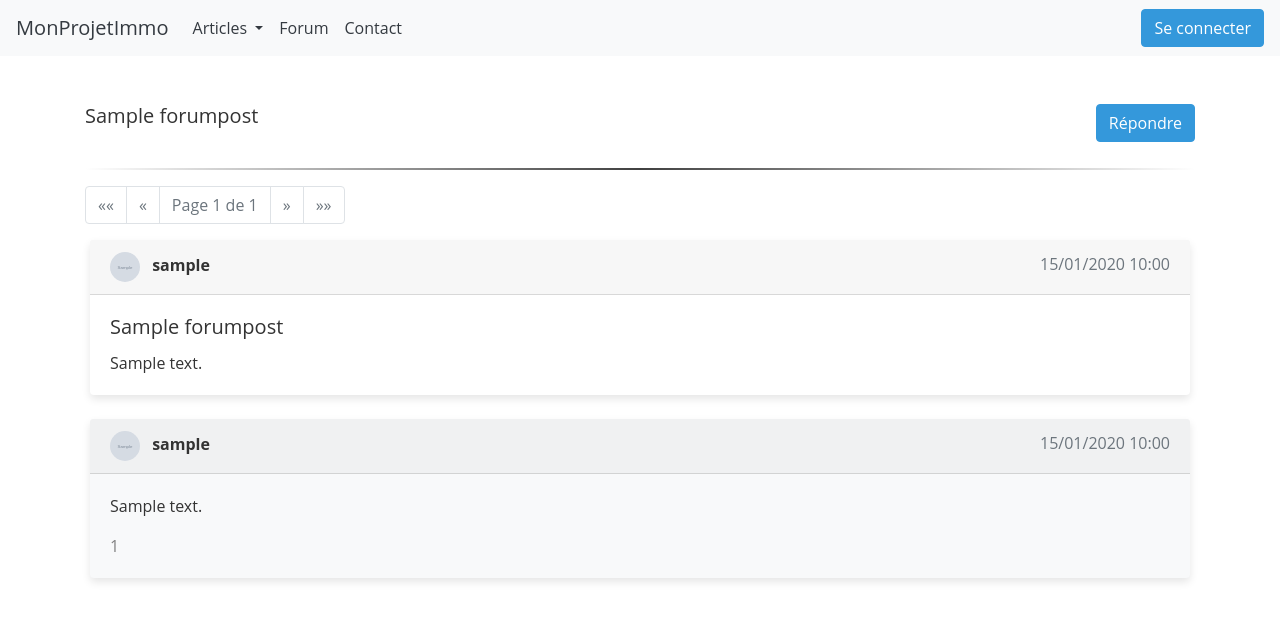
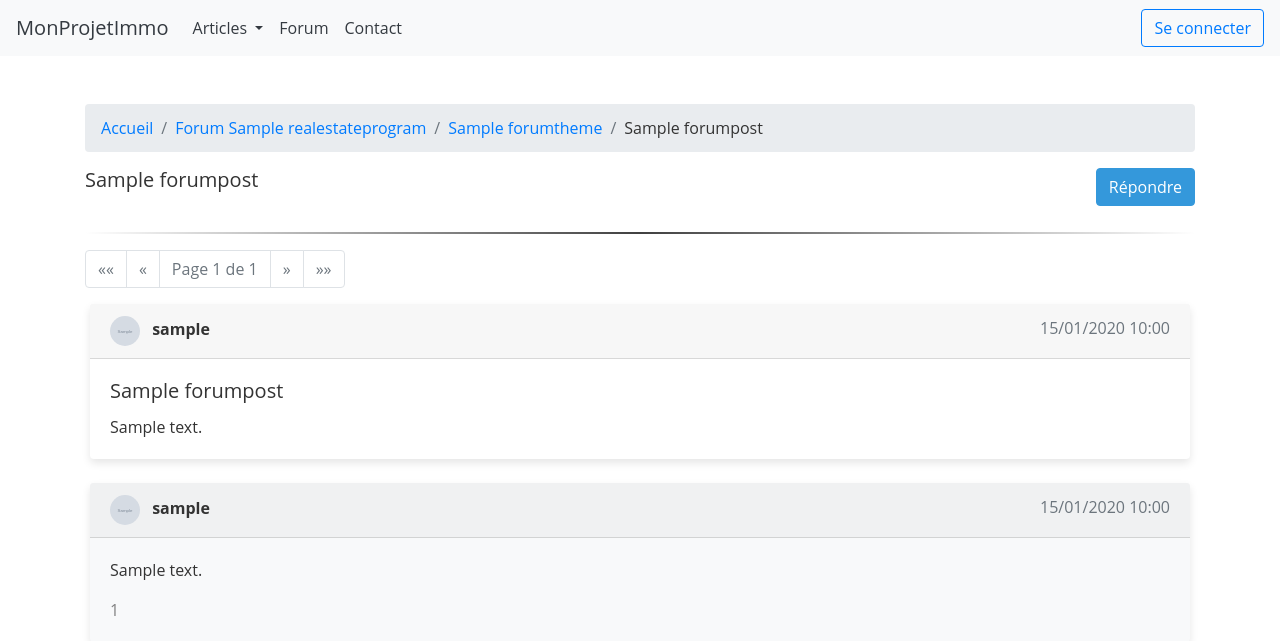
Before and after one commit to glad77fr/VefaConnect-WebApp, a Django app: a page that uses forum/templates/post_detail.html in a window 1280 px wide. Shown: the top 641 px of the page. Run offline with Django 4.2, Linux system fonts and the light colour scheme; tables that the repository leaves empty hold one stand-in row (values such as "Sample post"); grey boxes marked "Sample" are stand-in pictures; some libraries are stand-ins or nearby versions.

Commit message:
Breadcrumb

```diff
--- a/forum/templates/post_detail.html
+++ b/forum/templates/post_detail.html
@@ -7,9 +7,6 @@
     <meta charset="UTF-8">
     <meta name="viewport" content="width=device-width, initial-scale=1.0">
 
-
-
-
     <!-- Custom CSS -->
     <link rel="stylesheet" href="{% static 'forum/css/style.css' %}">
     {{ reply_form.media }}
@@ -18,10 +15,22 @@
 </head>
 
 
+<div class="container my-5">
+        <!-- Breadcrumb -->
+        <nav aria-label="breadcrumb">
+            <ol class="breadcrumb">
+                <li class="breadcrumb-item"><a href="{% url 'home' %}">Accueil</a></li>
+                {% if program %}
+                <li class="breadcrumb-item"><a href="{% url 'program_forum' program_slug=program.slug %}">Forum {{ program.name }}</a></li>
+                <li class="breadcrumb-item"><a href="{% url 'forum_theme_detail' program_slug=program.slug topic_slug=topic.slug%}">{{topic.title}}</a></li>
+                {% else %}
+                <li class="breadcrumb-item"><a href="{% url 'general_forum' %}">Forum Général</a></li>
+                <li class="breadcrumb-item"><a href="{% url 'general_forum_theme_detail' topic_slug=topic.slug %}">{{topic.title}}</a></li>
+                {% endif %}
 
-<div class="container my-5">
-    <!-- Original Post -->
-     <!-- Reply Button and Elegant Horizontal Line -->
+                <li class="breadcrumb-item" aria-current="page">{{ post.title }}</li>
+            </ol>
+        </nav>
 
 
     <div class="d-flex justify-content-between mb-2">
--- a/forum/views.py
+++ b/forum/views.py
@@ -178,7 +178,9 @@ class PostDetailView(DetailView):
         topic_slug = self.kwargs['topic_slug']
         post_slug = self.kwargs['post_slug']
         program_slug = self.kwargs.get('program_slug')
-
+        if program_slug:
+            program = get_object_or_404(RealEstateProgram, slug=program_slug)
+        topic = get_object_or_404(ForumTheme, slug=topic_slug)
 
         replies = Reply.objects.filter(post=self.object) \
             .annotate(vote_count=Count('upvotes')) \
@@ -193,8 +195,12 @@ class PostDetailView(DetailView):
 
         page = self.request.GET.get('page')
         context['replies'] = paginator.get_page(page)
+        # Ajouter le programme au contexte sous le nom 'program'
+        if program_slug:
+            context['program'] = program
         # Ajouter une instance du formulaire au contexte
         context['reply_form'] = ReplyModelForm()
+        context['topic'] = topic
         return context
 
 
--- a/website/static/css/button.css
+++ b/website/static/css/button.css
@@ -1,12 +1,12 @@
 /* Appliquer la couleur par défaut aux boutons Bootstrap */
-.btn {
+.btn-primary {
     background-color: var(--btn-bg-color) !important;
     color: var(--btn-text-color) !important;
     border-color: var(--btn-bg-color) !important; /* Pour le bord des boutons */
 }
 
 /* Style au survol */
-.btn:hover, .btn:focus {
+.btn-primary:hover, .btn-primary:focus {
     background-color: var(--btn-bg-hover) !important;
     border-color: var(--btn-bg-hover) !important;
 }
--- a/website/static/website/css/style.css
+++ b/website/static/website/css/style.css
@@ -197,3 +197,22 @@ footer {
 .search-form .search-icon {
   font-size: 1.2em;
 }
+
+.delete-button-form {
+  position: absolute;
+  top: 10px;
+  right: 10px;
+}
+
+.delete-button {
+  position: absolute;
+  top: 0; /* Ajustez si nécessaire */
+  right: 0; /* Ajustez si nécessaire */
+  background-color: #6c757d; /* Couleur de fond du bouton */
+  color: white; /* Couleur du texte */
+  border: none; /* Supprime les bordures par défaut */
+}
+
+.delete-button:hover {
+  background-color: #dc3545; /* Rouge au survol */
+}
```
Also changed, not shown: forum/templates/forum_theme_detail.html (+12 -0 lines), forum/templates/general_forum.html (+7 -0 lines), forum/templates/program_forum.html (+7 -0 lines), website/templates/home.html (+14 -1 lines), website/views.py (+12 -3 lines).
